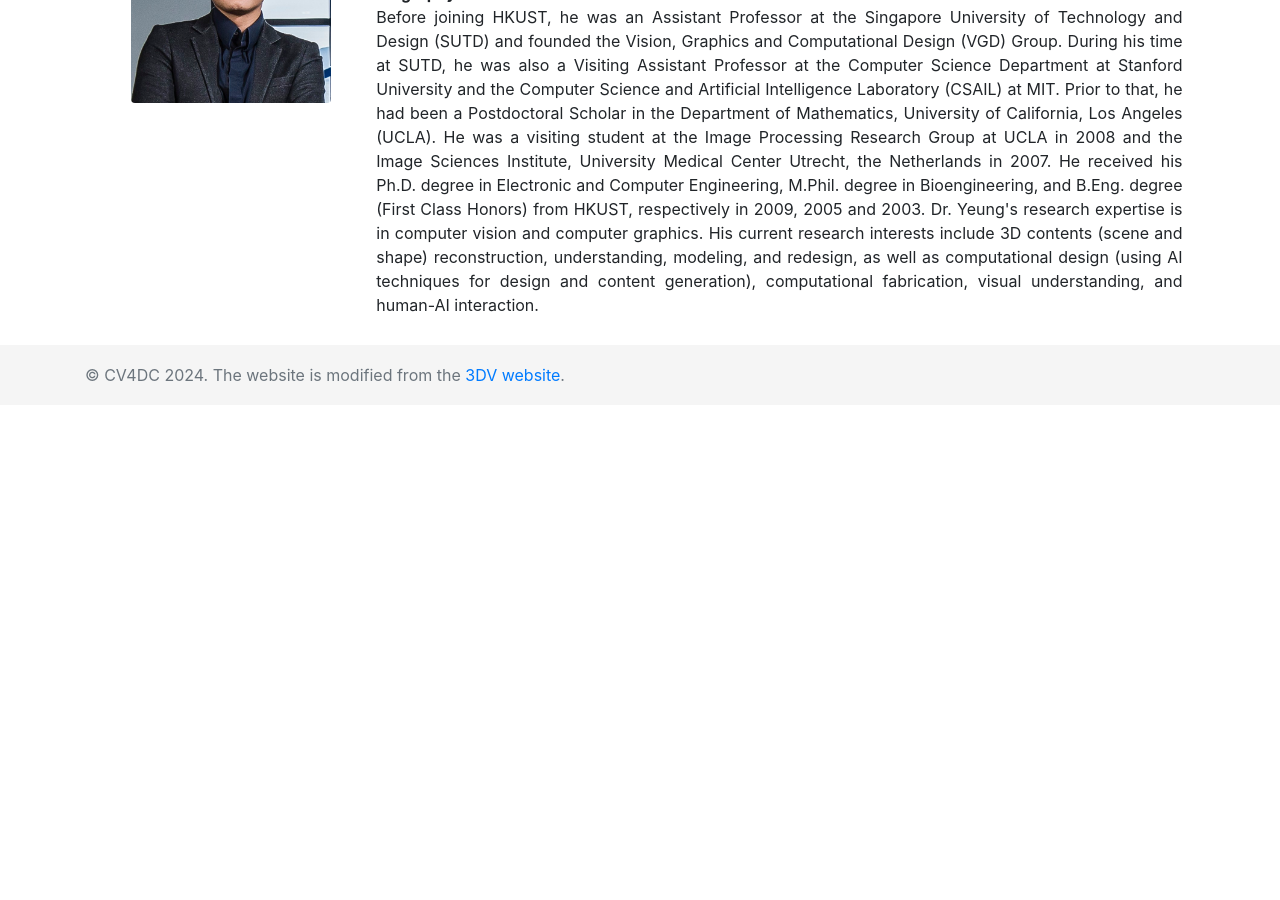
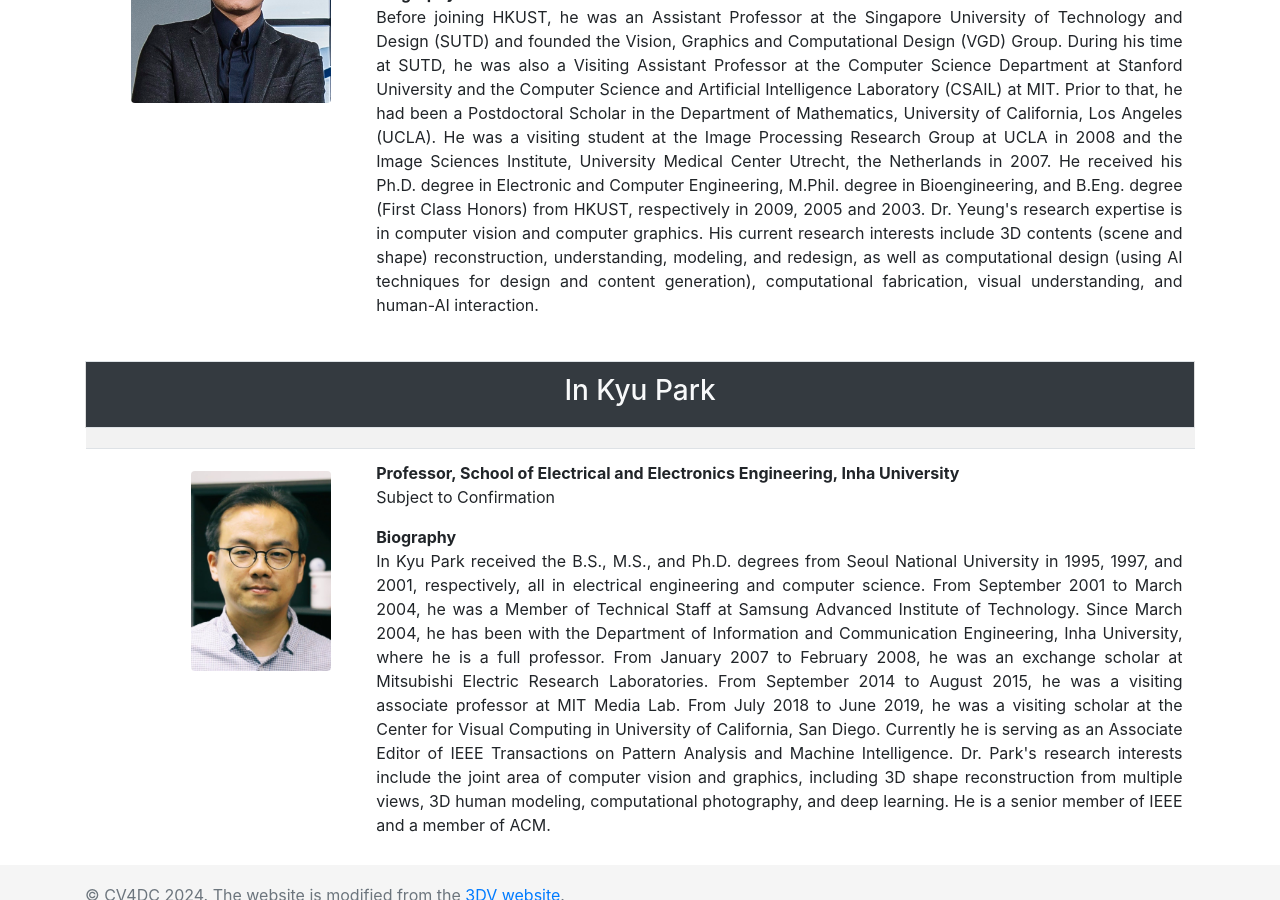
Before and after one commit to cv4dc/cv4dc.github.io, a Jekyll site: the page built from 2024/keynotes.md, in a window 1280 px wide and 900 px high, scrolled down 998 px. Built offline with Jekyll 4.4.1, drawn with Linux system fonts in a browser that asks for light colours; nearby versions of some CDN libraries; before the commit the page ends 1403 px from its top, so only the background shows below that.

Commit message:
Update keynotes.yml

```diff
--- a/_data/keynotes.yml
+++ b/_data/keynotes.yml
@@ -17,3 +17,12 @@
    url: https://www.saikit.org/
    order: 2
    index: 2
+ - name: "In Kyu Park"
+   title: "Professor, School of Electrical and Electronics Engineering, Inha University"
+   abstract: "Subject to Confirmation"
+   bio: "In Kyu Park received the B.S., M.S., and Ph.D. degrees from Seoul National University in 1995, 1997, and 2001, respectively, all in electrical engineering and computer science. From September 2001 to March 2004, he was a Member of Technical Staff at Samsung Advanced Institute of Technology. Since March 2004, he has been with the Department of Information and Communication Engineering, Inha University, where he is a full professor. From January 2007 to February 2008, he was an exchange scholar at Mitsubishi Electric Research Laboratories. From September 2014 to August 2015, he was a visiting associate professor at MIT Media Lab. From July 2018 to June 2019, he was a visiting scholar at the Center for Visual Computing in University of California, San Diego. Currently he is serving as an Associate Editor of IEEE Transactions on Pattern Analysis and Machine Intelligence. Dr. Park's research interests include the joint area of computer vision and graphics, including 3D shape reconstruction from multiple views, 3D human modeling, computational photography, and deep learning. He is a senior member of IEEE and a member of ACM."
+   prez: In Person
+   image: img/2024/people/inkyupark.jpg
+   url: https://sites.google.com/view/vcl-lab/members/current?authuser=0
+   order: 3
+   index: 3
```
